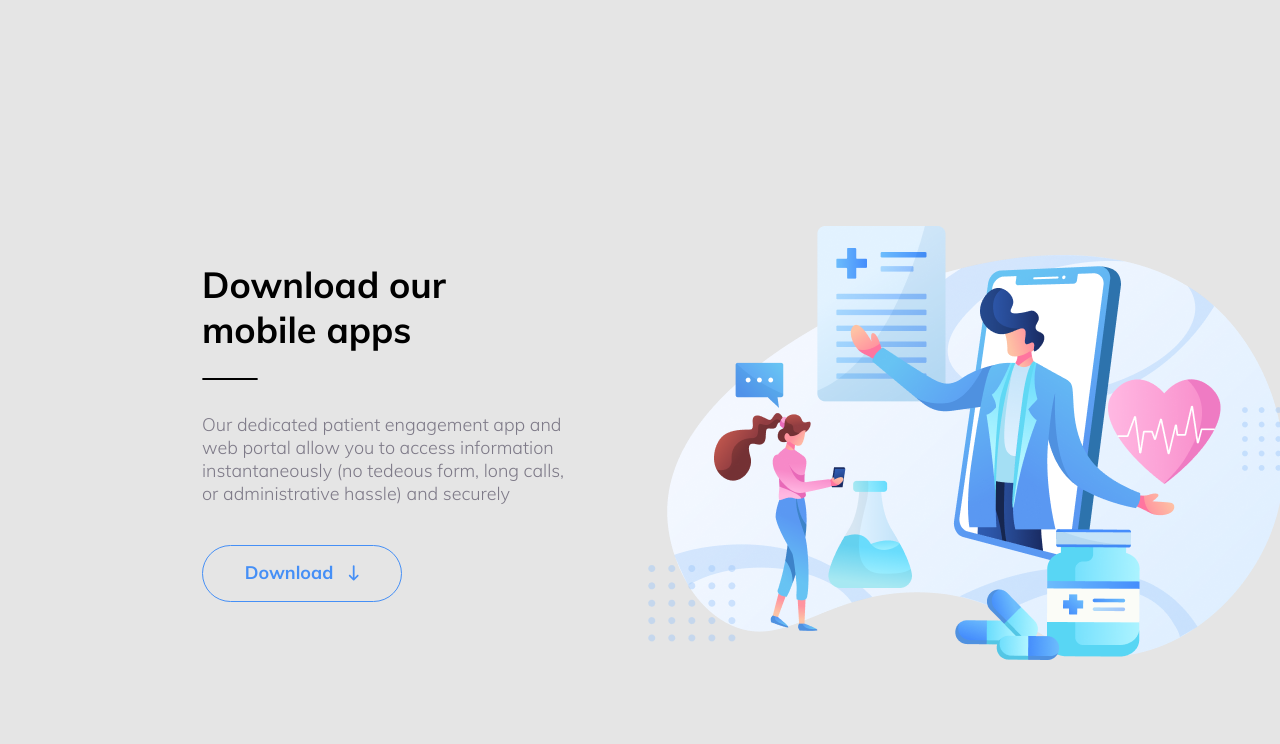
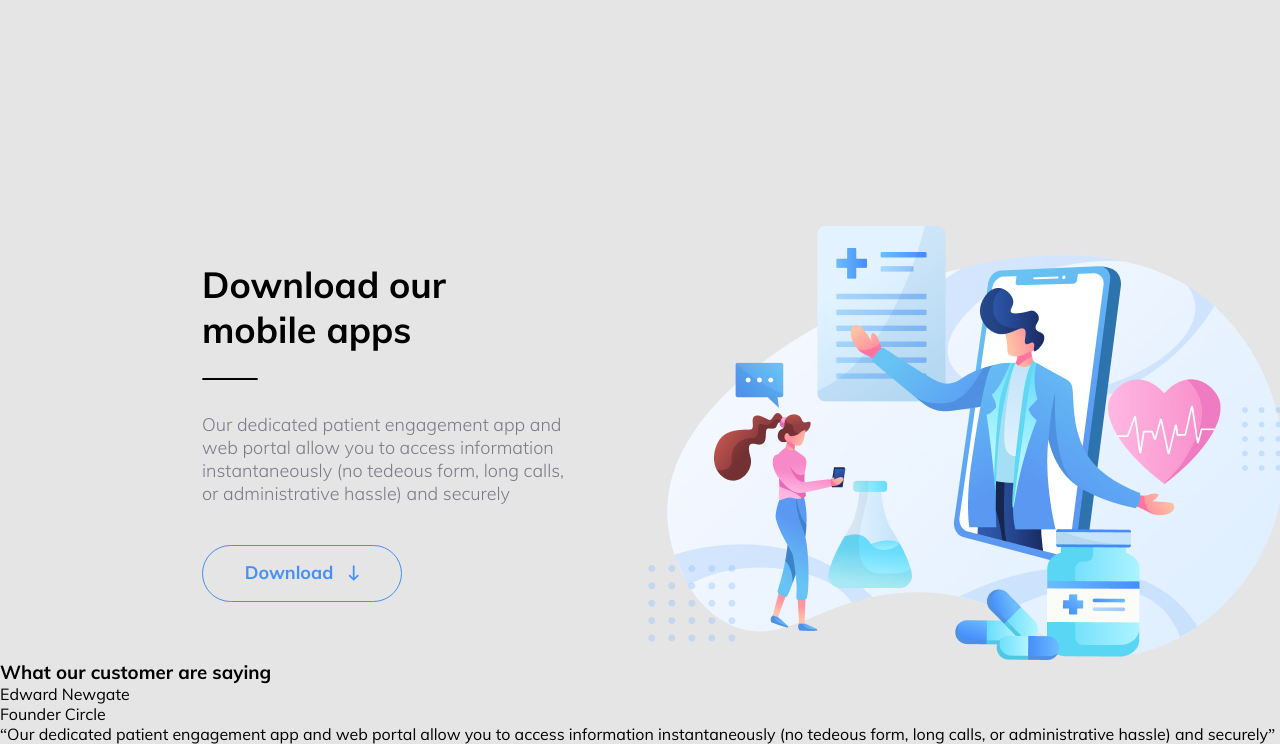
Before and after one commit to Wihctoh/trafalgar, a plain HTML site: page index.html in a window 1280 px wide. Shown: the part 2786-3530 px from the top of the page. Before the commit the page ends 3446 px from the top, so only its background shows below. Drawn offline with Linux system fonts and the light colour scheme.

Commit message:
new section

```diff
--- a/index.html
+++ b/index.html
@@ -122,15 +122,39 @@
           <div class="description-app__text">
             <h3>Download our mobile apps</h3>
             <div class="decoration-line"></div>
-            <p>Our dedicated patient engagement app and
-              web portal allow you to access information instantaneously (no tedeous form, long calls,
-              or administrative hassle) and securely</p>
+            <p>
+              Our dedicated patient engagement app and web portal allow you to
+              access information instantaneously (no tedeous form, long calls,
+              or administrative hassle) and securely
+            </p>
             <div class="btn">Download</div>
           </div>
 
           <div class="description-app__img"></div>
         </div>
       </section>
+
+      <section class="slider">
+        <h3>What our customer are saying</h3>
+        <div></div>
+
+        <div class="slider__discription">
+          <div class="slider__discription_img"></div>
+
+          <div class="slider__discription_text">
+            <p>Edward Newgate</p>
+            <p>Founder Circle</p>
+          </div>
+
+          <p>
+            “Our dedicated patient engagement app and web portal allow you to
+            access information instantaneously (no tedeous form, long calls, or
+            administrative hassle) and securely”
+          </p>
+        </div>
+
+        <div class="slider__discription_slide"></div>
+      </section>
     </main>
 
     <footer></footer>
--- a/style.scss
+++ b/style.scss
@@ -308,3 +308,5 @@ header {
     }
   }
 }
+
+// --------------------section-description-----------------
```
Also changed, not shown: assets/arrow-nav.png (added), assets/man.png (added).
